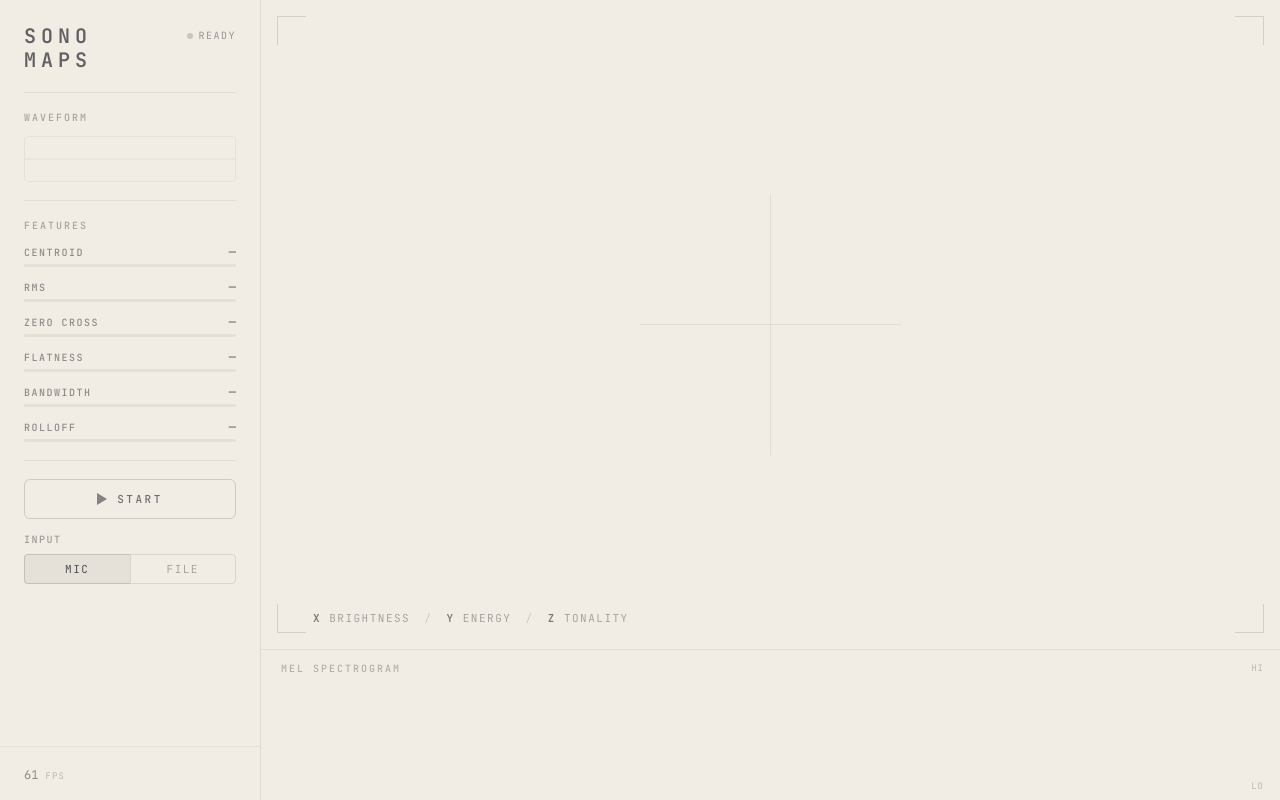
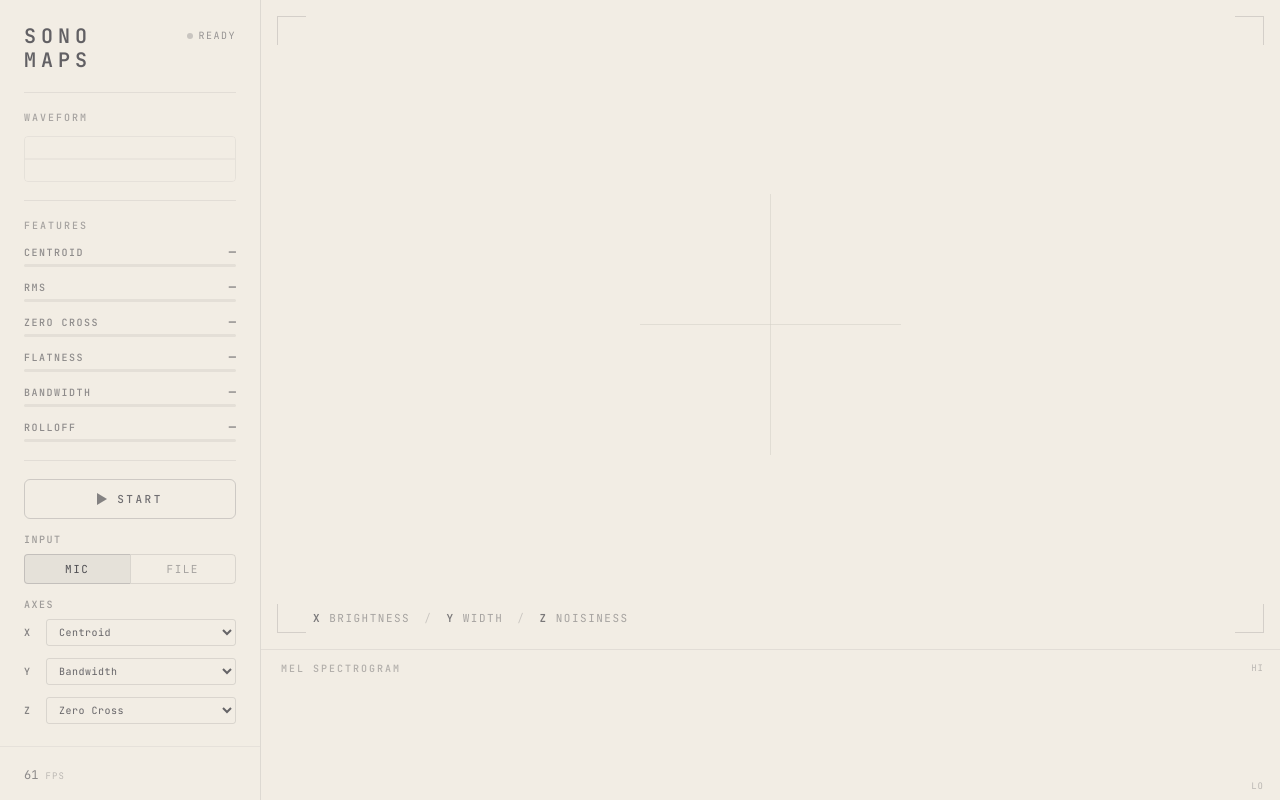
Before and after one commit to nilomr/sonomaps, a SvelteKit app: page / in a window 1280 px wide. Built offline with nearby package versions, Linux system fonts and the light colour scheme.

Commit message:
feature embedding with user-configurable axes

```diff
--- a/src/lib/embedding/pca.ts
+++ b/src/lib/embedding/pca.ts
@@ -1,11 +1,10 @@
 /**
- * Embedding modules for projecting audio features to 2D/3D.
+ * Configurable feature embedding for projecting audio features to 3D.
  *
- * Uses DirectFeatureEmbedding: maps perceptually meaningful features
- * directly to spatial axes with online z-score normalisation.
- *
- * The EmbeddingModel interface allows swapping in a neural model
- * (TF.js / ONNX Runtime Web) without changing the caller.
+ * The user selects which audio feature maps to each spatial axis from
+ * a catalogue of scientifically grounded descriptors. Each axis is
+ * independently z-scored with online EMA statistics so the embedding
+ * auto-scales regardless of mic gain or input level.
  */
 
 import type { MelFeatureExtractor } from '../dsp/mel.js';
@@ -13,14 +12,42 @@ import type { MelFeatureExtractor } from '../dsp/mel.js';
 /** Implement this interface to swap in a neural embedding model. */
 export interface EmbeddingModel {
 	readonly outputDim: number;
-	/** Project features into low-dimensional space. Writes into `out`. */
 	projectFromExtractor(extractor: MelFeatureExtractor, out: Float32Array): void;
 }
 
-/**
- * Online statistics tracker using exponential moving averages.
- * Converges in ~30 frames (~0.5 s at 60 fps).
- */
+// ── Feature catalogue ────────────────────────────────────
+
+export interface FeatureDef {
+	readonly id: string;
+	/** Short name for dropdown UI. */
+	readonly label: string;
+	/** Short label for the 3D axis overlay. */
+	readonly axisLabel: string;
+	/** Extract a scalar value from the current frame. */
+	readonly extract: (ext: MelFeatureExtractor) => number;
+}
+
+export const FEATURES: readonly FeatureDef[] = [
+	{ id: 'centroid',  label: 'Centroid',   axisLabel: 'BRIGHTNESS', extract: ext => Math.log1p(ext.centroid) },
+	{ id: 'bandwidth', label: 'Bandwidth',  axisLabel: 'WIDTH',      extract: ext => Math.log1p(ext.bandwidth) },
+	{ id: 'rolloff',   label: 'Rolloff',    axisLabel: 'ROLLOFF',    extract: ext => Math.log1p(ext.rolloff) },
+	{ id: 'rms',       label: 'RMS Energy', axisLabel: 'ENERGY',     extract: ext => Math.log1p(ext.rms * 500) },
+	{ id: 'zcr',       label: 'Zero Cross', axisLabel: 'NOISINESS',  extract: ext => ext.zcr },
+	{ id: 'flatness',  label: 'Flatness',   axisLabel: 'TONALITY',   extract: ext => ext.flatness },
+	{ id: 'mfcc1',     label: 'MFCC 1',     axisLabel: 'MFCC 1',     extract: ext => ext.mfccs[1] },
+	{ id: 'mfcc2',     label: 'MFCC 2',     axisLabel: 'MFCC 2',     extract: ext => ext.mfccs[2] },
+	{ id: 'mfcc3',     label: 'MFCC 3',     axisLabel: 'MFCC 3',     extract: ext => ext.mfccs[3] },
+	{ id: 'mfcc4',     label: 'MFCC 4',     axisLabel: 'MFCC 4',     extract: ext => ext.mfccs[4] },
+];
+
+const FEATURE_MAP = new Map(FEATURES.map(f => [f.id, f]));
+
+export function getFeature(id: string): FeatureDef {
+	return FEATURE_MAP.get(id) ?? FEATURES[0];
+}
+
+// ── Online z-score normalisation ─────────────────────────
+
 class OnlineStat {
 	mean = 0;
 	variance = 1;
@@ -28,12 +55,11 @@ class OnlineStat {
 	private warmup = 0;
 	private readonly warmupFrames: number;
 
-	constructor(decay = 0.97, warmupFrames = 30) {
+	constructor(decay = 0.995, warmupFrames = 50) {
 		this.decay = decay;
 		this.warmupFrames = warmupFrames;
 	}
 
-	/** Update with new value and return the z-scored result. */
 	update(x: number): number {
 		if (this.warmup < this.warmupFrames) {
 			this.warmup++;
@@ -62,43 +88,32 @@ class OnlineStat {
 	}
 }
 
-/**
- * Maps perceptually meaningful features directly to spatial axes.
- *
- * Axes:
- *   X → log spectral centroid  (dark ↔ bright)
- *   Y → log RMS energy         (quiet ↔ loud)
- *   Z → spectral flatness      (tonal ↔ noisy)
- *
- * Each axis is independently z-scored with online EMA statistics so
- * the embedding auto-scales regardless of mic gain or input level.
- */
+// ── Configurable feature embedding ──────────────────────
+
 export class DirectFeatureEmbedding implements EmbeddingModel {
-	readonly outputDim: number;
+	readonly outputDim = 3;
+	private extractors: ((ext: MelFeatureExtractor) => number)[];
 	private readonly stats: OnlineStat[];
 	private readonly scale: number;
 
-	constructor(outputDim: 2 | 3 = 3, scale = 2.5) {
-		this.outputDim = outputDim;
+	constructor(axes: [string, string, string] = ['centroid', 'bandwidth', 'zcr'], scale = 3.0) {
 		this.scale = scale;
-		// At ~250 samples/sec, decay=0.985 gives ~3s effective window.
-		// warmup=50 converges in ~0.2s.
-		this.stats = Array.from({ length: 3 }, () => new OnlineStat(0.985, 50));
+		this.extractors = axes.map(id => getFeature(id).extract);
+		// At ~250 samples/sec, decay=0.995 gives ~0.8s effective window.
+		this.stats = Array.from({ length: 3 }, () => new OnlineStat(0.995, 50));
+	}
+
+	/** Change which features map to the three spatial axes. Resets statistics. */
+	setAxes(axes: [string, string, string]): void {
+		this.extractors = axes.map(id => getFeature(id).extract);
+		for (const s of this.stats) s.reset();
 	}
 
 	projectFromExtractor(ext: MelFeatureExtractor, out: Float32Array): void {
 		const s = this.scale;
-
-		// X: brightness (log centroid compresses the wide Hz range)
-		out[0] = this.stats[0].update(Math.log1p(ext.centroid)) * s;
-
-		// Y: loudness (log RMS for perceptual scaling)
-		out[1] = this.stats[1].update(Math.log1p(ext.rms * 1000)) * s;
-
-		if (this.outputDim >= 3) {
-			// Z: tonality (spectral flatness, already 0..1)
-			out[2] = this.stats[2].update(ext.flatness) * s;
-		}
+		out[0] = this.stats[0].update(this.extractors[0](ext)) * s;
+		out[1] = this.stats[1].update(this.extractors[1](ext)) * s;
+		out[2] = this.stats[2].update(this.extractors[2](ext)) * s;
 	}
 
 	reset(): void {
--- a/src/lib/render/point-cloud.ts
+++ b/src/lib/render/point-cloud.ts
@@ -267,6 +267,16 @@ export class PointCloudRenderer {
 		this.camera.updateProjectionMatrix();
 	}
 
+	clear(): void {
+		(this.ageAttr.array as Float32Array).fill(1.0);
+		(this.trailAgeAttr.array as Float32Array).fill(1.0);
+		this.head = 0;
+		this.count = 0;
+		this.ageAttr.needsUpdate = true;
+		this.trailAgeAttr.needsUpdate = true;
+		this.trailObj.geometry.setDrawRange(0, 0);
+	}
+
 	dispose(): void {
 		this.controls.dispose();
 		this.pointsObj.geometry.dispose();
--- a/src/lib/render/shaders.ts
+++ b/src/lib/render/shaders.ts
@@ -25,7 +25,8 @@ export const pointVertexShader = /* glsl */ `
     vec4 mvPosition = modelViewMatrix * vec4(position, 1.0);
 
     float alive = max(0.0, 1.0 - vAge);
-    float energyScale = 0.5 + vEnergy * 0.7;
+    // Quiet points shrink aggressively: energy 0 → 0.08x, energy 1 → 1.6x
+    float energyScale = 0.08 + vEnergy * 1.52;
 
     gl_PointSize = uPointSize * uPixelRatio * energyScale * alive
                    * (120.0 / max(-mvPosition.z, 0.1));
@@ -62,7 +63,9 @@ export const pointFragmentShader = /* glsl */ `
     color *= 1.1 - vEnergy * 0.3;
 
     float alive = max(0.0, 1.0 - vAge);
-    float alpha = alive * alive * 0.85;
+    // Quiet points fade out: energy 0 → nearly invisible
+    float energyAlpha = 0.04 + vEnergy * 0.96;
+    float alpha = alive * alive * 0.85 * energyAlpha;
 
     gl_FragColor = vec4(color, alpha);
   }
@@ -103,7 +106,8 @@ export const trailFragmentShader = /* glsl */ `
   void main() {
     vec3 color = palette(vCentroid);
     float alive = max(0.0, 1.0 - vAge);
-    float alpha = alive * alive * alive * 0.25;
+    float energyAlpha = 0.04 + vEnergy * 0.96;
+    float alpha = alive * alive * alive * 0.25 * energyAlpha;
 
     gl_FragColor = vec4(color, alpha);
   }
--- a/src/routes/+page.svelte
+++ b/src/routes/+page.svelte
@@ -2,7 +2,7 @@
 	import { onMount } from 'svelte';
 	import { AudioSource } from '$lib/audio/audio-source.js';
 	import { MelFeatureExtractor } from '$lib/dsp/mel.js';
-	import { DirectFeatureEmbedding } from '$lib/embedding/pca.js';
+	import { DirectFeatureEmbedding, FEATURES, getFeature } from '$lib/embedding/pca.js';
 	import { EmbeddingSmoother } from '$lib/embedding/smoother.js';
 	import { PointCloudRenderer } from '$lib/render/point-cloud.js';
 	import { SpectrogramRenderer } from '$lib/render/spectrogram.js';
@@ -37,6 +37,21 @@
 	// ── Fixed parameters ─────────────────────────────────
 	const smoothing = 0.35;
 	const outputDim = 3;
+
+	// ── Axis mapping (user-configurable) ─────────────────
+	let axisX = $state('centroid');
+	let axisY = $state('bandwidth');
+	let axisZ = $state('zcr');
+
+	function onAxesChange() {
+		if (embedding) {
+			embedding.setAxes([axisX, axisY, axisZ]);
+		}
+		if (smoother) {
+			smoother.reset();
+		}
+		pointCloud?.clear();
+	}
 
 	// ── Feature display state (updated ~10Hz) ─────────────
 	let featCentroid = $state('—');
@@ -294,7 +309,7 @@
 				numMfccs: 13
 			});
 
-			embedding = new DirectFeatureEmbedding(outputDim);
+			embedding = new DirectFeatureEmbedding([axisX, axisY, axisZ]);
 			smoother = new EmbeddingSmoother(outputDim, smoothing);
 
 			energyEma = 0; energyVar = 0.01;
@@ -450,6 +465,34 @@
 						class="file-input" />
 				</label>
 			{/if}
+
+			<div class="ctl-group">
+				<span class="ctl-label">AXES</span>
+				<div class="axis-row">
+					<span class="axis-tag">X</span>
+					<select class="axis-select" bind:value={axisX} onchange={onAxesChange}>
+						{#each FEATURES as f}
+							<option value={f.id}>{f.label}</option>
+						{/each}
+					</select>
+				</div>
+				<div class="axis-row">
+					<span class="axis-tag">Y</span>
+					<select class="axis-select" bind:value={axisY} onchange={onAxesChange}>
+						{#each FEATURES as f}
+							<option value={f.id}>{f.label}</option>
+						{/each}
+					</select>
+				</div>
+				<div class="axis-row">
+					<span class="axis-tag">Z</span>
+					<select class="axis-select" bind:value={axisZ} onchange={onAxesChange}>
+						{#each FEATURES as f}
+							<option value={f.id}>{f.label}</option>
+						{/each}
+					</select>
+				</div>
+			</div>
 		</div>
 
 		<div class="sidebar-footer">
@@ -468,11 +511,11 @@
 			<div class="corner br"></div>
 
 			<div class="axes-label">
-				<span class="axis-key">X</span> BRIGHTNESS
+				<span class="axis-key">X</span> {getFeature(axisX).axisLabel}
 				<span class="axes-sep">/</span>
-				<span class="axis-key">Y</span> ENERGY
+				<span class="axis-key">Y</span> {getFeature(axisY).axisLabel}
 				<span class="axes-sep">/</span>
-				<span class="axis-key">Z</span> TONALITY
+				<span class="axis-key">Z</span> {getFeature(axisZ).axisLabel}
 			</div>
 		</section>
 
@@ -783,6 +826,46 @@
 		pointer-events: none;
 	}
 
+	/* ── Axis selectors ──────────────────────────── */
+	.axis-row {
+		display: flex;
+		align-items: center;
+		gap: 8px;
+	}
+	.axis-row + .axis-row {
+		margin-top: 4px;
+	}
+
+	.axis-tag {
+		font-size: 10px;
+		font-weight: 600;
+		letter-spacing: 1px;
+		color: rgba(42, 42, 50, 0.55);
+		width: 14px;
+		flex-shrink: 0;
+	}
+
+	.axis-select {
+		flex: 1;
+		padding: 5px 8px;
+		border: 1px solid rgba(42, 42, 50, 0.12);
+		border-radius: 3px;
+		background: transparent;
+		color: rgba(42, 42, 50, 0.7);
+		font-family: inherit;
+		font-size: 10px;
+		font-weight: 400;
+		letter-spacing: 0.5px;
+		cursor: pointer;
+		outline: none;
+	}
+	.axis-select:hover {
+		border-color: rgba(42, 42, 50, 0.25);
+	}
+	.axis-select:focus {
+		border-color: rgba(42, 42, 50, 0.3);
+	}
+
 	/* ── Sidebar footer ───────────────────────────── */
 	.sidebar-footer {
 		margin-top: auto;
```
